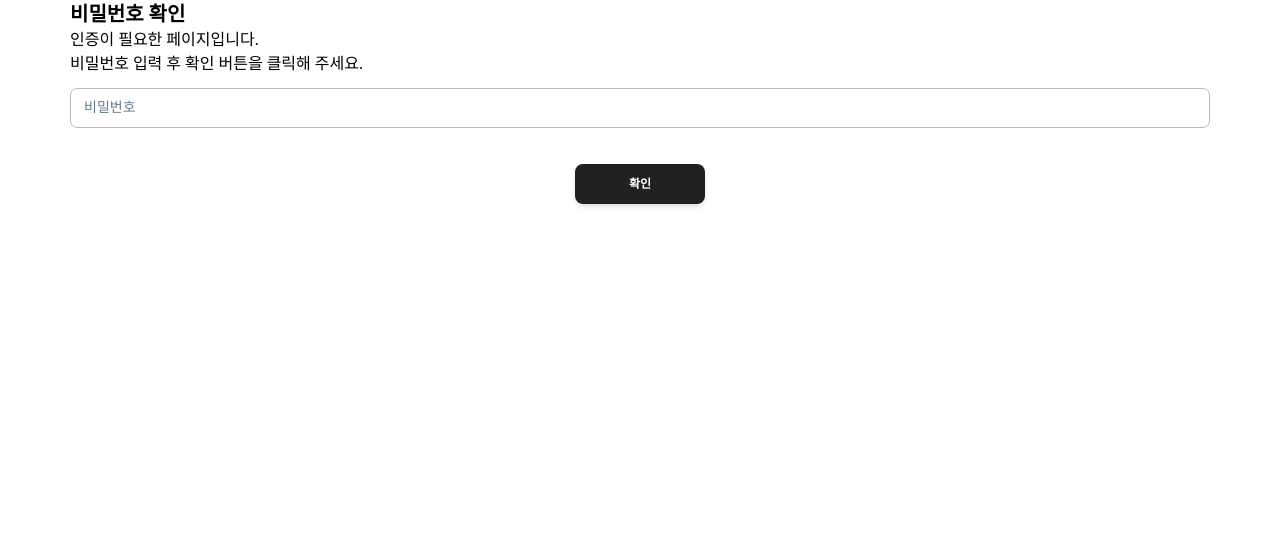
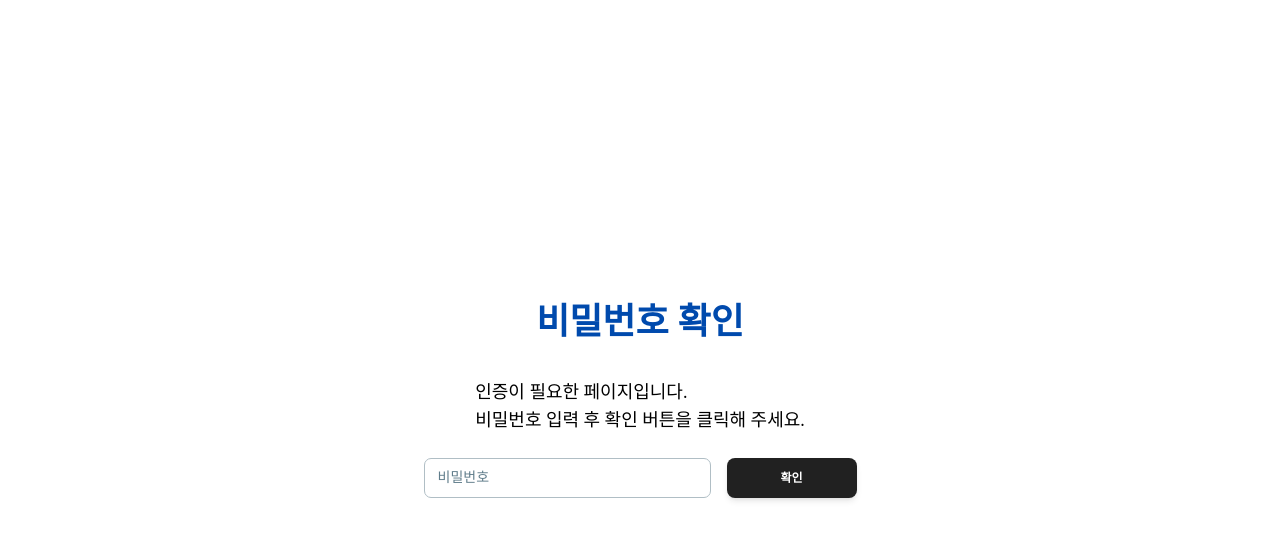
Before and after one commit to ji-eun-moon/ASAP, a React (Create React App) app in the folder Frontend/asap/: page /mypage/check in a window 1280 px wide. Shown: the top 540 px of the page. Built offline with nearby package versions, Linux system fonts and the light colour scheme; sample sign-in values are in the browser's storage; a web font is replaced by a local one; what tw-elements would draw is missing.

Commit message:
[FE] DESIGN : 회원 인증 페이지 CSS

```diff
--- a/Frontend/asap/src/pages/mypage/AccountCheck.tsx
+++ b/Frontend/asap/src/pages/mypage/AccountCheck.tsx
@@ -21,12 +21,16 @@ function AccountCheck() {
   };
 
   return (
-    <div className="container mx-auto">
-      <div className="font-extrabold text-xl">비밀번호 확인</div>
-      <div>인증이 필요한 페이지입니다.</div>
-      <div>비밀번호 입력 후 확인 버튼을 클릭해 주세요.</div>
-      <div className="mb-7">
-        <div className="my-3">
+    <div className="flex flex-col justify-center items-center h-screen">
+      <div className="font-extrabold text-4xl mb-3 color-blue">
+        비밀번호 확인
+      </div>
+      <div className="my-6 text-lg">
+        <div>인증이 필요한 페이지입니다.</div>
+        <div>비밀번호 입력 후 확인 버튼을 클릭해 주세요.</div>
+      </div>
+      <div className="flex gap-4">
+        <div>
           <Input
             label="비밀번호"
             value={userPassword}
@@ -39,11 +43,11 @@ function AccountCheck() {
             crossOrigin=""
           />
         </div>
-      </div>
-      <div className="flex justify-center my-9">
-        <Button ripple onClick={onSubmitHandler} className="btn-width">
-          확인
-        </Button>
+        <div className="flex justify-center">
+          <Button ripple onClick={onSubmitHandler} className="btn-width">
+            확인
+          </Button>
+        </div>
       </div>
     </div>
   );
```
